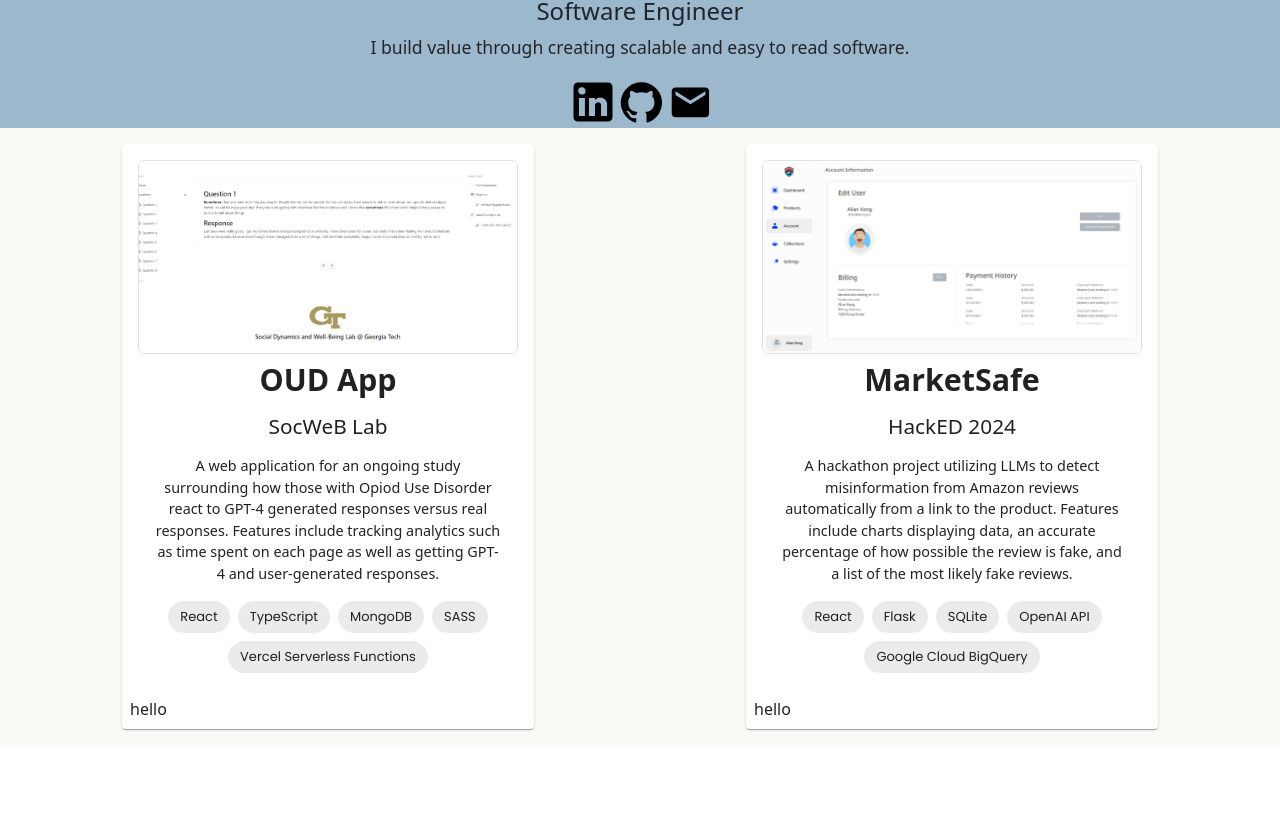
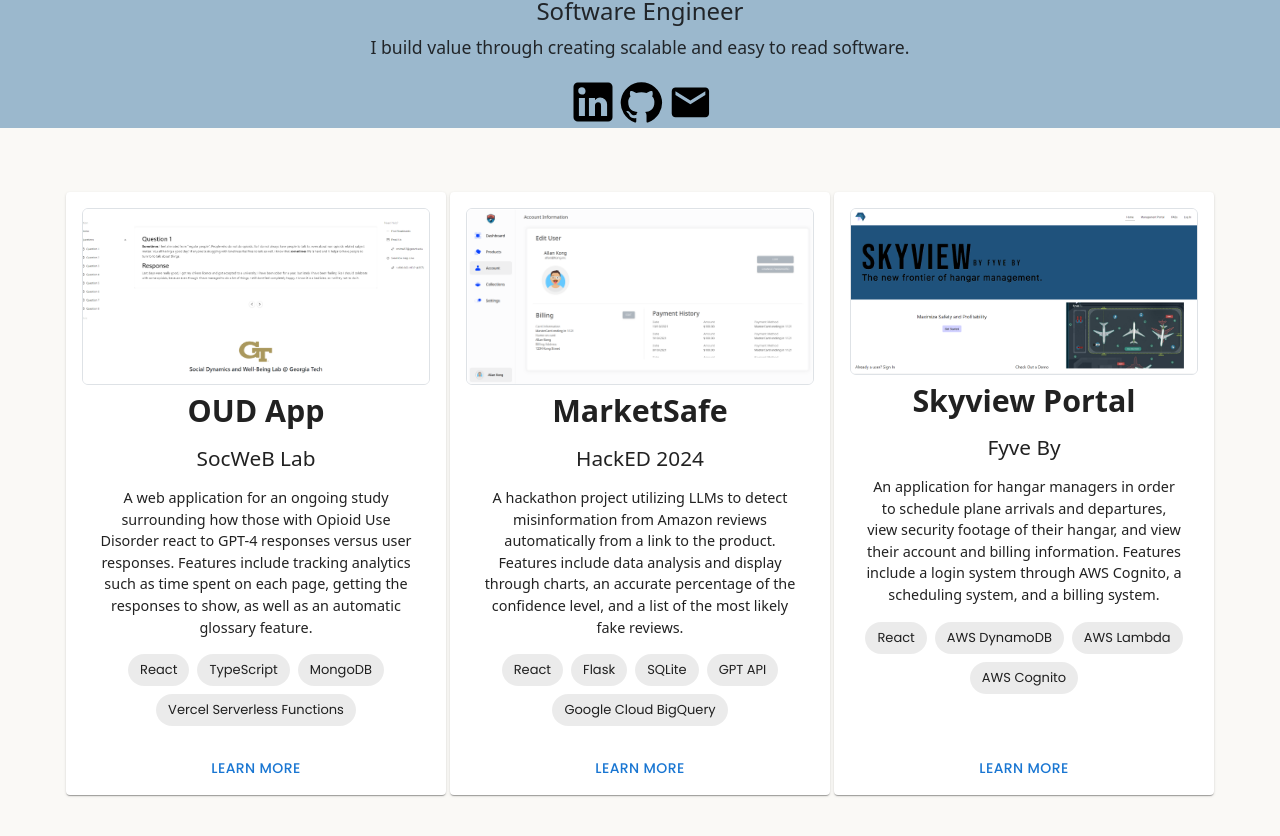
Before and after one commit to oscarzhang228/Portfolio-OZ, a React (Vite) app: page / in a window 1280 px wide. Shown: the part 326-1162 px from the top of the page. Before the commit the page ends 1071 px from the top, so only its background shows below. Built offline with nearby package versions, Linux system fonts and the light colour scheme.

Commit message:
finish projects component

```diff
--- a/src/components/ProjectsBar/ProjectsBar.module.scss
+++ b/src/components/ProjectsBar/ProjectsBar.module.scss
@@ -39,6 +39,12 @@
 
 .ProjectsBar-ProjectContainer {
   flex-basis: 33%;
+  transition: 300ms;
+
+  &:hover {
+    box-shadow: rgba(0, 0, 0, 0.35) 0px 5px 15px;
+    transition: 300ms;
+  }
   // tabs and small laptops
   @media screen and (max-width: 1025px) {
     flex-basis: 50%;
--- a/src/components/ProjectsBar/ProjectsBar.tsx
+++ b/src/components/ProjectsBar/ProjectsBar.tsx
@@ -3,25 +3,27 @@
 import { CardContent, CardActions, Chip } from "@mui/material";
 import oudAppPic from "../../assets/oud-app.png";
 import marketSafePic from "../../assets/market-safe.png";
+import skyviewPic from "../../assets/skyview-portal.png";
+import Button from "@mui/material/Button";
 /**
  * ProjectsBar component used to display projects.
  */
 export default function ProjectsBar() {
   return (
     <section className={`${styles["ProjectsBar"]} p-3`}>
-      <div className="d-flex justify-content-around flex-wrap">
+      <div className="d-flex justify-content-around flex-wrap p-5">
         <section className={`${styles["ProjectsBar-ProjectContainer"]}`}>
           <Project
             title="OUD App"
             company="SocWeB Lab"
-            description="A web application for an ongoing study surrounding how those with Opiod Use Disorder react to GPT-4 generated responses versus real responses. Features include tracking analytics such as time spent on each page as well as getting GPT-4 and user-generated responses."
-            projectLink=""
+            description="A web application for an ongoing study surrounding how those with Opioid Use Disorder react to GPT-4 responses versus user responses. Features include tracking analytics such as time spent on each page, getting the responses to show, as well as an automatic glossary feature."
+            projectLink="https://github.com/oscarzhang228/SocWeB-Opioid-Study"
             projectImage={oudAppPic}
             technologies={[
               "React",
               "TypeScript",
               "MongoDB",
-              "SASS",
+
               "Vercel Serverless Functions",
             ]}
           />
@@ -30,15 +32,30 @@
           <Project
             title="MarketSafe"
             company="HackED 2024"
-            description="A hackathon project utilizing LLMs to detect misinformation from Amazon reviews automatically from a link to the product. Features include charts displaying data, an accurate percentage of how possible the review is fake, and a list of the most likely fake reviews."
-            projectLink=""
+            description="A hackathon project utilizing LLMs to detect misinformation from Amazon reviews automatically from a link to the product. Features include data analysis and display through charts, an accurate percentage of the confidence level, and a list of the most likely fake reviews."
+            projectLink="https://devpost.com/software/marketsafe"
             projectImage={marketSafePic}
             technologies={[
               "React",
               "Flask",
               "SQLite",
-              "OpenAI API",
+              "GPT API",
               "Google Cloud BigQuery",
+            ]}
+          />
+        </section>
+        <section className={`${styles["ProjectsBar-ProjectContainer"]}`}>
+          <Project
+            title="Skyview Portal"
+            company="Fyve By"
+            description="An application for hangar managers in order to schedule plane arrivals and departures, view security footage of their hangar, and view their account and billing information. Features include a login system through AWS Cognito, a scheduling system, and a billing system."
+            projectLink="https://fyvebyhub.com"
+            projectImage={skyviewPic}
+            technologies={[
+              "React",
+              "AWS DynamoDB",
+              "AWS Lambda",
+              "AWS Cognito",
             ]}
           />
         </section>
@@ -63,8 +80,6 @@
  * @param description Description of the project.
  * @param projectLink Link to the project.
  * @param projectImage Image of the project.
-
- * @param technologiesColor Color of the chips for the technologies used.
  * @param technologies Technologies used in the project.
  * @returns Project component used to display a project.
  */
@@ -79,7 +94,9 @@
   } = props;
 
   return (
-    <Card className={`${styles["ProjectsBar-Project"]} w-100 text-center`}>
+    <Card
+      className={`${styles["ProjectsBar-Project"]} w-100 h-100 text-center d-flex flex-column`}
+    >
       <CardContent>
         <img src={projectImage} className={`mw-100 border rounded `} />
         <h1 className={`${styles["Project-Title"]} pt-2`}>{title}</h1>
@@ -106,14 +123,20 @@
           })}
         </section>
       </CardContent>
-      <CardActions>hello</CardActions>
+      <CardActions className="d-flex justify-content-center align-items-end mt-auto ">
+        <Button
+          sx={learnMoreButtonStyle}
+          onClick={() => {
+            window.open(projectLink, "_blank");
+          }}
+        >
+          Learn More
+        </Button>
+      </CardActions>
     </Card>
   );
 };
 
-// image
-// name of the project
-// name of the company
-// description
-// stylish buttons for tech used
-// button to check out the project
+const learnMoreButtonStyle = {
+  fontFamily: "Poppins, sans-serif",
+};
```
Also changed, not shown: src/assets/skyview-portal.png (added).
